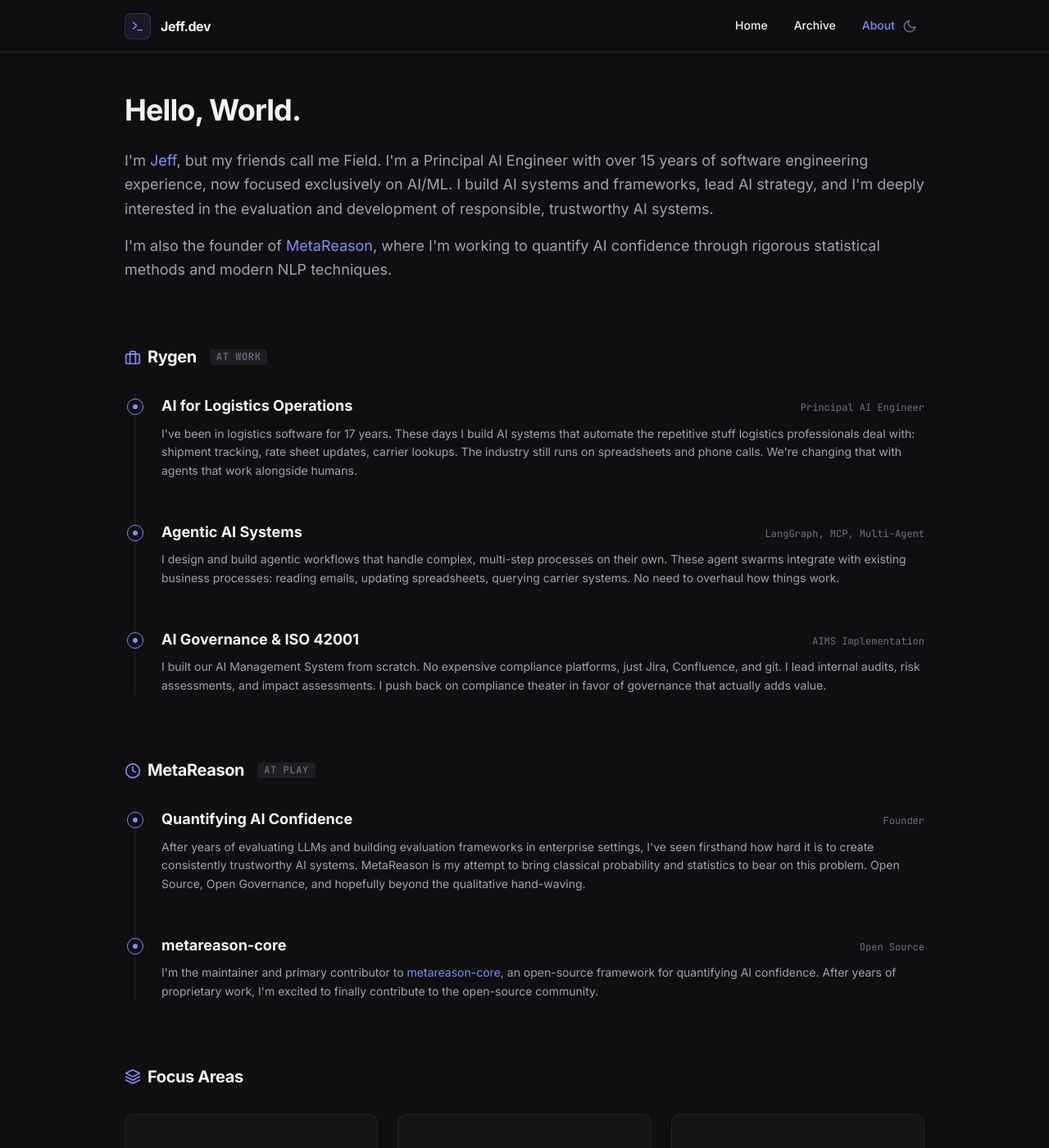
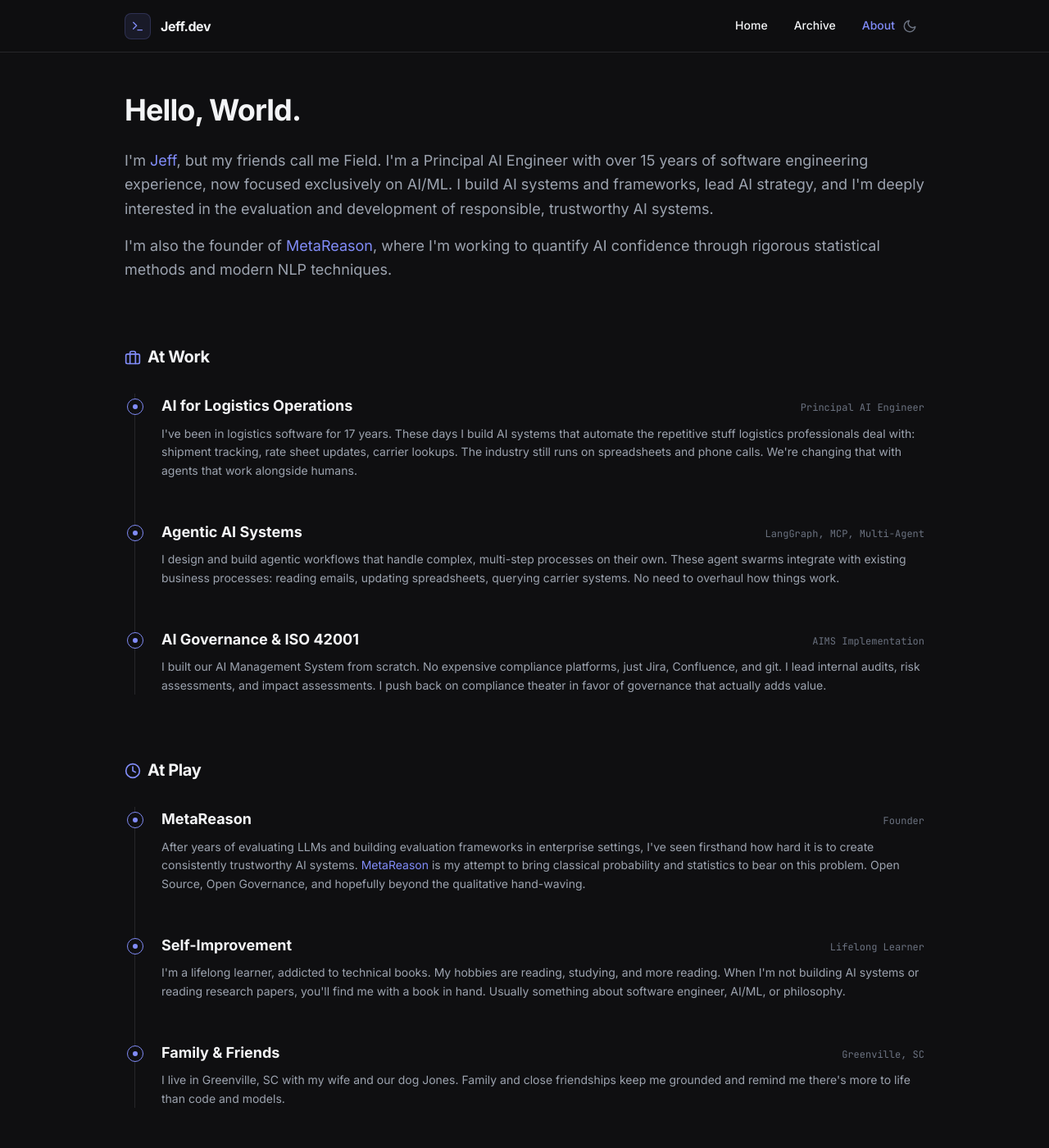
Before and after one commit to jeffgbradley2/jeffgbradley2.github.io, a Jekyll site: the page built from about.md, in a window 1280 px wide and 1400 px high. Shown: the whole window at 82% size. Built offline with Jekyll 4.4.1, drawn with Linux system fonts in a browser that asks for light colours; some of the changed text lies outside the part shown.

Commit message:
content: restructure about page with At Work / At Play sections

```diff
--- a/about.md
+++ b/about.md
@@ -17,7 +17,7 @@
       <rect x="2" y="7" width="20" height="14" rx="2" ry="2"></rect>
       <path d="M16 21V5a2 2 0 0 0-2-2h-4a2 2 0 0 0-2 2v16"></path>
     </svg>
-    Rygen <span class="section-label">At Work</span>
+    At Work
   </h2>
 
   <div class="experience-timeline">
@@ -56,26 +56,35 @@
       <circle cx="12" cy="12" r="10"></circle>
       <polyline points="12 6 12 12 16 14"></polyline>
     </svg>
-    MetaReason <span class="section-label">At Play</span>
+    At Play
   </h2>
 
   <div class="experience-timeline">
     <div class="experience-item">
       <div class="experience-dot"></div>
       <div class="experience-header">
-        <span class="experience-role">Quantifying AI Confidence</span>
+        <span class="experience-role">MetaReason</span>
         <span class="experience-meta">Founder</span>
       </div>
-      <p class="experience-desc">After years of evaluating LLMs and building evaluation frameworks in enterprise settings, I've seen firsthand how hard it is to create consistently trustworthy AI systems. MetaReason is my attempt to bring classical probability and statistics to bear on this problem. Open Source, Open Governance, and hopefully beyond the qualitative hand-waving.</p>
+      <p class="experience-desc">After years of evaluating LLMs and building evaluation frameworks in enterprise settings, I've seen firsthand how hard it is to create consistently trustworthy AI systems. <a href="https://github.com/metareason-ai">MetaReason</a> is my attempt to bring classical probability and statistics to bear on this problem. Open Source, Open Governance, and hopefully beyond the qualitative hand-waving.</p>
     </div>
 
     <div class="experience-item">
       <div class="experience-dot"></div>
       <div class="experience-header">
-        <span class="experience-role">metareason-core</span>
-        <span class="experience-meta">Open Source</span>
+        <span class="experience-role">Self-Improvement</span>
+        <span class="experience-meta">Lifelong Learner</span>
       </div>
-      <p class="experience-desc">I'm the maintainer and primary contributor to <a href="https://github.com/metareason-ai/metareason-core">metareason-core</a>, an open-source framework for quantifying AI confidence. After years of proprietary work, I'm excited to finally contribute to the open-source community.</p>
+      <p class="experience-desc">I'm a lifelong learner, addicted to technical books. My hobbies are reading, studying, and more reading. When I'm not building AI systems or reading research papers, you'll find me with a book in hand. Usually something about software engineer, AI/ML, or philosophy.</p>
+    </div>
+
+    <div class="experience-item">
+      <div class="experience-dot"></div>
+      <div class="experience-header">
+        <span class="experience-role">Family & Friends</span>
+        <span class="experience-meta">Greenville, SC</span>
+      </div>
+      <p class="experience-desc">I live in Greenville, SC with my wife and our dog Jones. Family and close friendships keep me grounded and remind me there's more to life than code and models.</p>
     </div>
   </div>
 </section>
@@ -171,18 +180,6 @@
 <section class="about-section">
   <h2 class="about-section-header">
     <svg xmlns="http://www.w3.org/2000/svg" viewBox="0 0 24 24" fill="none" stroke="currentColor" stroke-width="2" stroke-linecap="round" stroke-linejoin="round">
-      <path d="M20 21v-2a4 4 0 0 0-4-4H8a4 4 0 0 0-4 4v2"></path>
-      <circle cx="12" cy="7" r="4"></circle>
-    </svg>
-    Personal
-  </h2>
-
-  <p class="about-personal">I'm a lifelong learner, addicted to technical books. My hobbies are reading, studying, and more reading. I live in Greenville, SC with my wife and our dog Jones. When I'm not building AI systems or reading research papers, you'll find me with a book in hand. Usually something about mathematics, statistics, or software architecture.</p>
-</section>
-
-<section class="about-section">
-  <h2 class="about-section-header">
-    <svg xmlns="http://www.w3.org/2000/svg" viewBox="0 0 24 24" fill="none" stroke="currentColor" stroke-width="2" stroke-linecap="round" stroke-linejoin="round">
       <path d="M4 4h16c1.1 0 2 .9 2 2v12c0 1.1-.9 2-2 2H4c-1.1 0-2-.9-2-2V6c0-1.1.9-2 2-2z"></path>
       <polyline points="22,6 12,13 2,6"></polyline>
     </svg>
```
